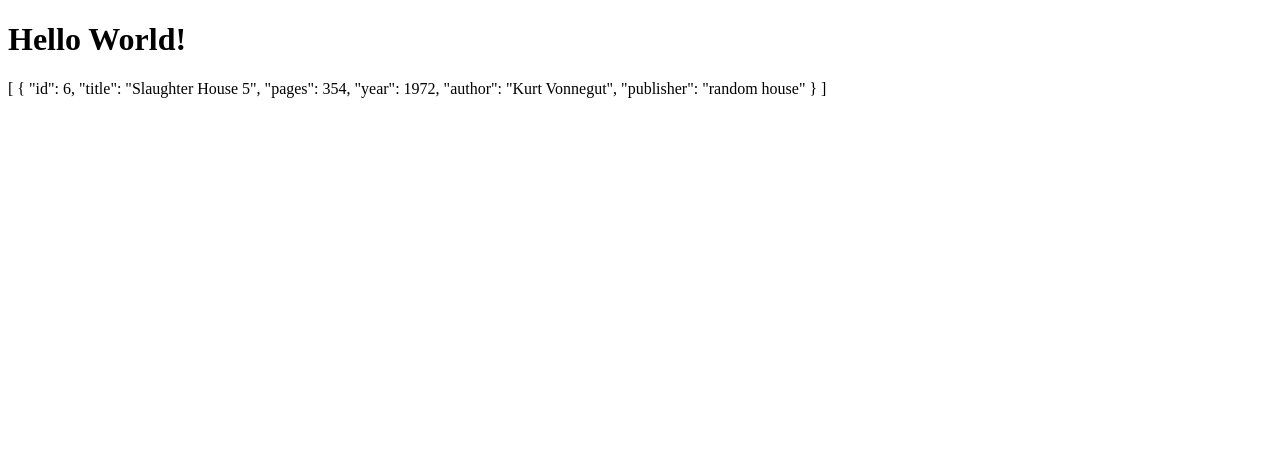
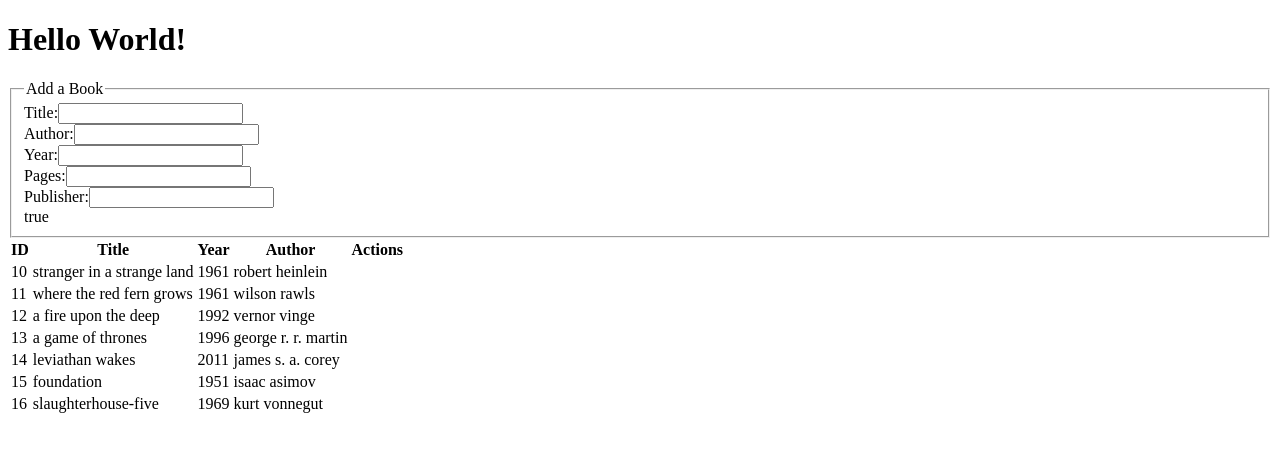
Before and after one commit to sfitzgerald16/MEAN2, an Angular app in the folder week2/day1/books/: page / in a window 1280 px wide. Shown: the top 452 px of the page. Built offline with nearby package versions, Linux system fonts and the light colour scheme.

Commit message:
template forms

```diff
--- a/week2/day1/books/src/app/app.module.ts
+++ b/week2/day1/books/src/app/app.module.ts
@@ -1,4 +1,5 @@
 import { BrowserModule } from '@angular/platform-browser';
+import { FormsModule } from '@angular/forms';
 import { NgModule } from '@angular/core';
 
 import { AppComponent } from './app.component';
@@ -10,7 +11,8 @@ import { BookListComponent } from './book-list/book-list.component';
     BookListComponent,
   ],
   imports: [
-    BrowserModule
+    BrowserModule,
+    FormsModule,
   ],
   providers: [],
   bootstrap: [AppComponent]
--- a/week2/day1/books/src/app/book-list/book-list.component.html
+++ b/week2/day1/books/src/app/book-list/book-list.component.html
@@ -1,4 +1,60 @@
 <h1>Hello World!</h1>
 
+<fieldset>
+  <legend>Add a Book</legend>
+  <form (submit)='onSubmit($event)' #newBook='ngForm'>
+    <div class="form-group">
+      <label for="title">Title:</label>
+      <input id='title' type="text" class="form-control" name='title' [(ngModel)]='book.title' #title='ngModel' minlength='4' required>
+      <div *ngIf='(title.touched || title.dirty) && title.errors'>
+        <div *ngIf='title.errors.required' class='alert alert-danger'>You must enter a book title</div>
+        <div *ngIf='title.errors.minlength' class='alert alert-danger'>Title must be at least {{title.errors.minlength.requiredLength}} characters in length.  You only have {{title.errors.minlength.actualLength}}</div>
+      </div>
 
-{{ books | json }}
+    </div>
+    <div class="form-group">
+      <label for="author">Author:</label>
+      <input id='author' type="text" name='author' [(ngModel)]='book.author' #author='ngModel' class="form-control" required>
+    </div>
+    <div class="form-group">
+      <label for="year">Year:</label>
+      <input id="year" type="number" name='year' [(ngModel)]='book.year' #year='ngModel' class="form-control" required>
+    </div>
+    <div class="form-group">
+      <label for="pages">Pages:</label>
+      <input id='pages' type="number" name='pages' [(ngModel)]='book.pages' #pages='ngModel' class="form-control" required>
+    </div>
+    <div class="form-group">
+      <label for="publisher">Publisher:</label>
+      <input id='publisher' type="text" name='publisher' [(ngModel)]='book.publisher' #publisher='ngModel' class="form-control" minlength='3' required>
+      <div *ngIf='(publisher.touched || publisher.dirty) && publisher.errors'>
+        <div *ngIf='publisher.errors.required' class='alert alert-danger'>You must enter a book publisher</div>
+        <div *ngIf='publisher.errors.minlength' class='alert alert-danger'>publisher must be at least {{publisher.errors.minlength.requiredLength}} characters in length.  You only have {{publisher.errors.minlength.actualLength}}</div>
+      </div>
+    </div>
+
+    {{ newBook.invalid }}
+    <button [disabled]='newBook.invalid' [hidden]='newBook.invalid'>Submit</button>
+  </form>
+</fieldset>
+
+<table>
+  <thead>
+    <tr>
+      <th>ID</th>
+      <th>Title</th>
+      <th>Year</th>
+      <th>Author</th>
+      <th>Actions</th>
+    </tr>
+  </thead>
+  <tbody>
+    <tr *ngFor='let book of books'>
+      <td>{{book.id}}</td>
+      <td>{{book.title}}</td>
+      <td>{{book.year}}</td>
+      <td>{{book.author}}</td>
+      <td></td>
+    </tr>
+  </tbody>
+</table>
--- a/week2/day1/books/src/app/book-list/book-list.component.ts
+++ b/week2/day1/books/src/app/book-list/book-list.component.ts
@@ -7,12 +7,75 @@ import { Book } from '../book';
 })
 
 export class BookListComponent {
-  books: Array<Book> = [{
-    id: 6,
-    title: 'Slaughter House 5',
-    pages: 354,
-    year: 1972,
-    author: 'Kurt Vonnegut',
-    publisher: 'random house'
-  }];
+  books: Array<Book> = [
+  {
+    id: 10,
+    title: 'stranger in a strange land',
+    author: 'robert heinlein',
+    publisher: 'G. P. Punam\'s Sons',
+    year: 1961,
+    pages: 408
+  },
+  {
+    id: 11,
+    title: 'where the red fern grows',
+    author: 'wilson rawls',
+    publisher: 'Doubleday',
+    year: 1961,
+    pages: 245
+  },
+  {
+    id: 12,
+    title: 'a fire upon the deep',
+    author: 'vernor vinge',
+    publisher: 'Tor Books',
+    year: 1992,
+    pages: 391
+  },
+  {
+    id: 13,
+    title: 'a game of thrones',
+    author: 'george r. r. martin',
+    publisher: 'Bantam Spectra',
+    year: 1996,
+    pages: 694
+  },
+  {
+    id: 14,
+    title: 'leviathan wakes',
+    author: 'james s. a. corey',
+    publisher: 'Orbit Books',
+    year: 2011,
+    pages: 582
+  },
+  {
+    id: 15,
+    title: 'foundation',
+    author: 'isaac asimov',
+    year: 1951,
+    pages: 255,
+    publisher: 'Gnome Press'
+  },
+  {
+    id: 16,
+    title: 'slaughterhouse-five',
+    author: 'kurt vonnegut',
+    year: 1969,
+    pages: 190,
+    publisher: 'Delacorte Press'
+  }
+];
+
+  book: Book = new Book();
+
+  constructor() {
+  }
+
+  onSubmit(event) {
+    event.preventDefault();
+
+    console.log(this.book);
+
+    this.books.push(this.book);
+  }
 }
```
